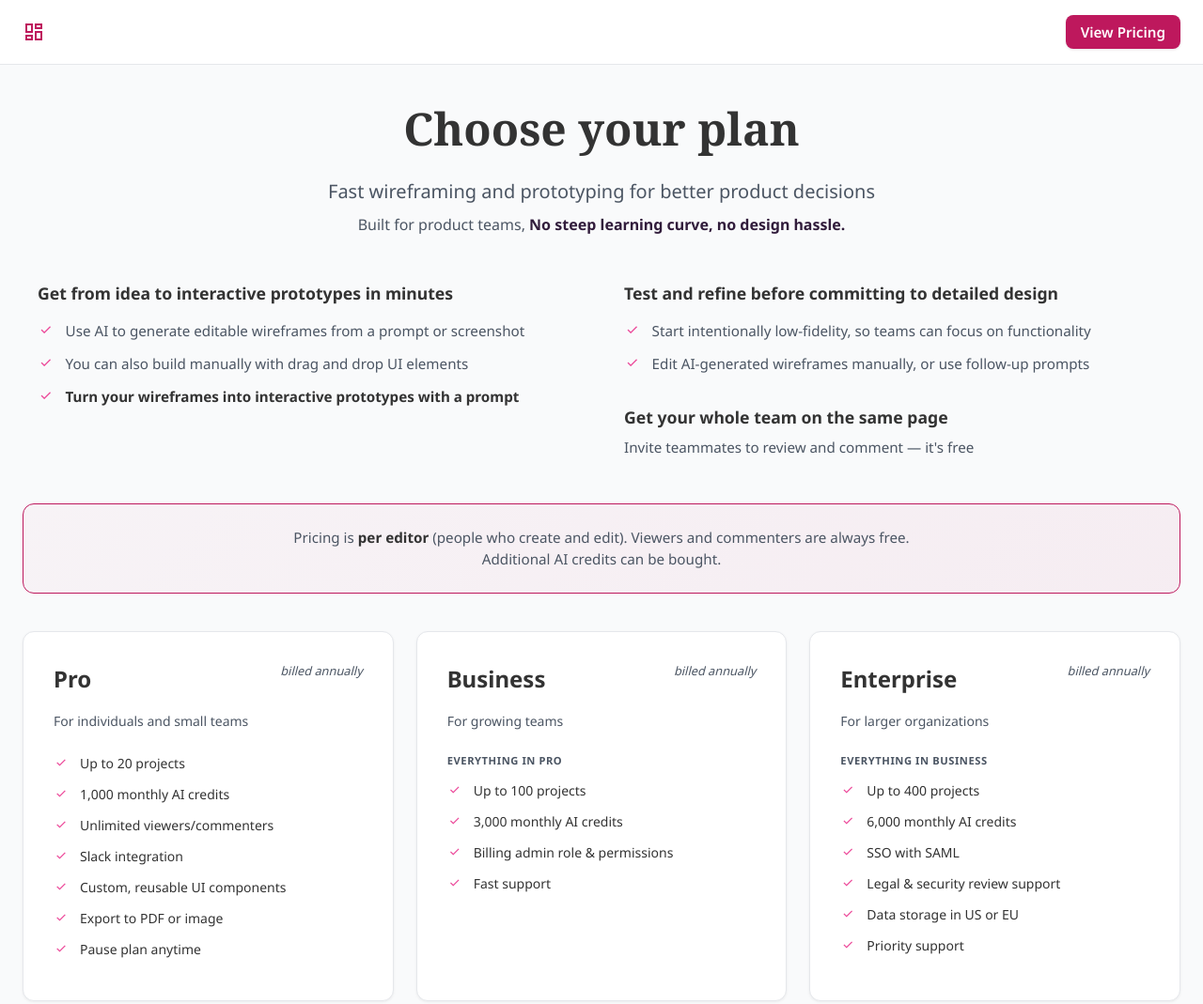
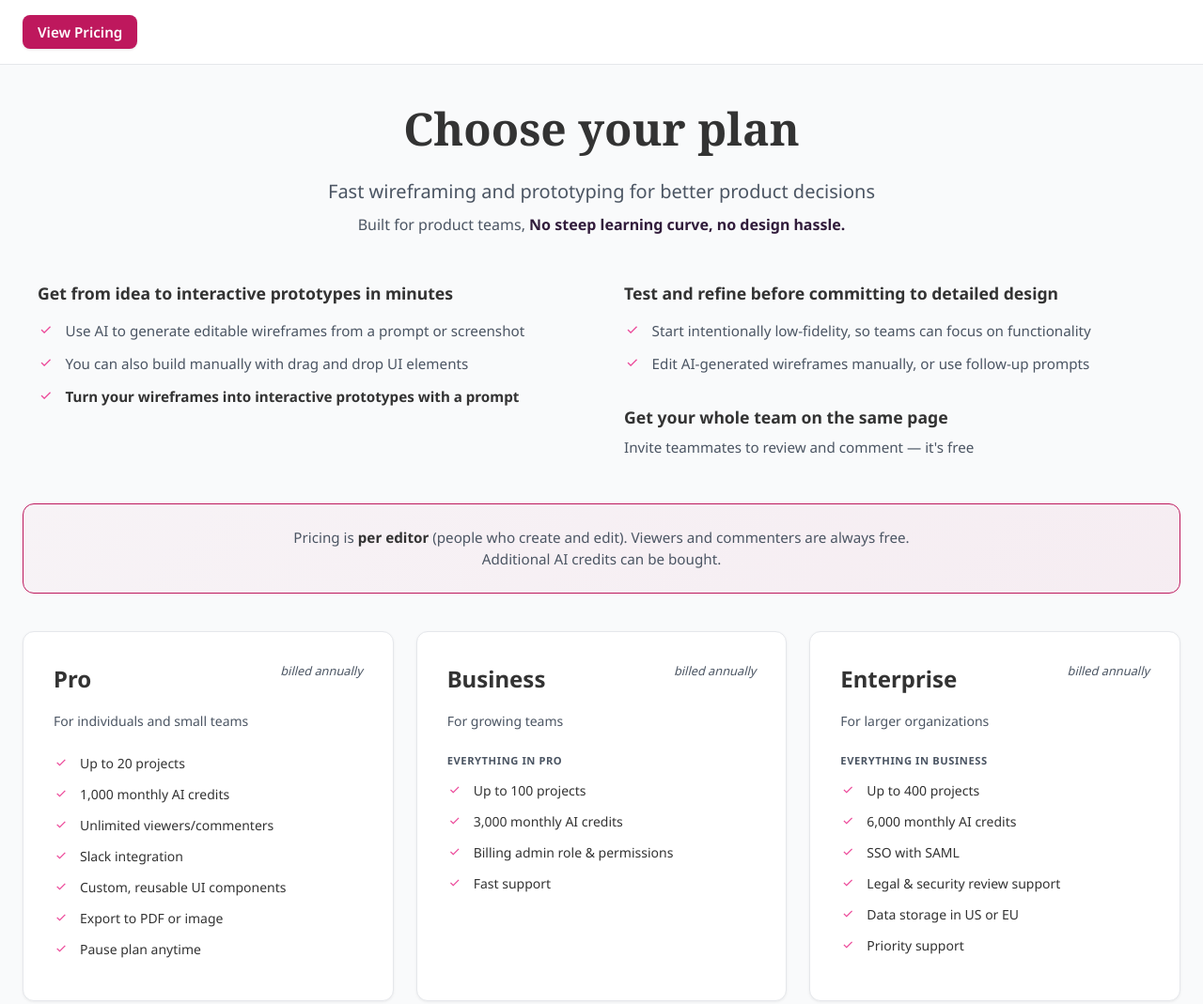
Before and after one commit to jessorellanes/pricing-test-A, a plain HTML site: page index.html in a window 1280 px wide. Shown: the top 1069 px of the page at 94% size. Drawn offline with nearby package versions, Linux system fonts and the light colour scheme.

Commit message:
Update index.html to remove logos

```diff
--- a/index.html
+++ b/index.html
@@ -294,9 +294,6 @@
     <div x-show="page === 'main'" x-cloak>
         <header class="header">
             <div class="header-inner">
-                <div class="logo">
-                    <span class="material-symbols-outlined">dashboard</span>
-                </div>
                 <button class="btn-primary" @click="page = 'annual'">View Pricing</button>
             </div>
         </header>
@@ -399,10 +396,6 @@
             <div class="header-inner">
                 <button class="back-btn" @click="page = 'main'">
                     <span class="material-symbols-outlined">arrow_back</span> Back
-                </button>
-                <div class="logo">
-                    <span class="material-symbols-outlined">dashboard</span>
-                </div>
                 <div class="spacer"></div>
             </div>
         </header>
@@ -505,9 +498,6 @@
                 <button class="back-btn" @click="page = 'main'">
                     <span class="material-symbols-outlined">arrow_back</span> Back
                 </button>
-                <div class="logo">
-                    <span class="material-symbols-outlined">dashboard</span>
-                </div>
                 <div class="spacer"></div>
             </div>
         </header>
```
